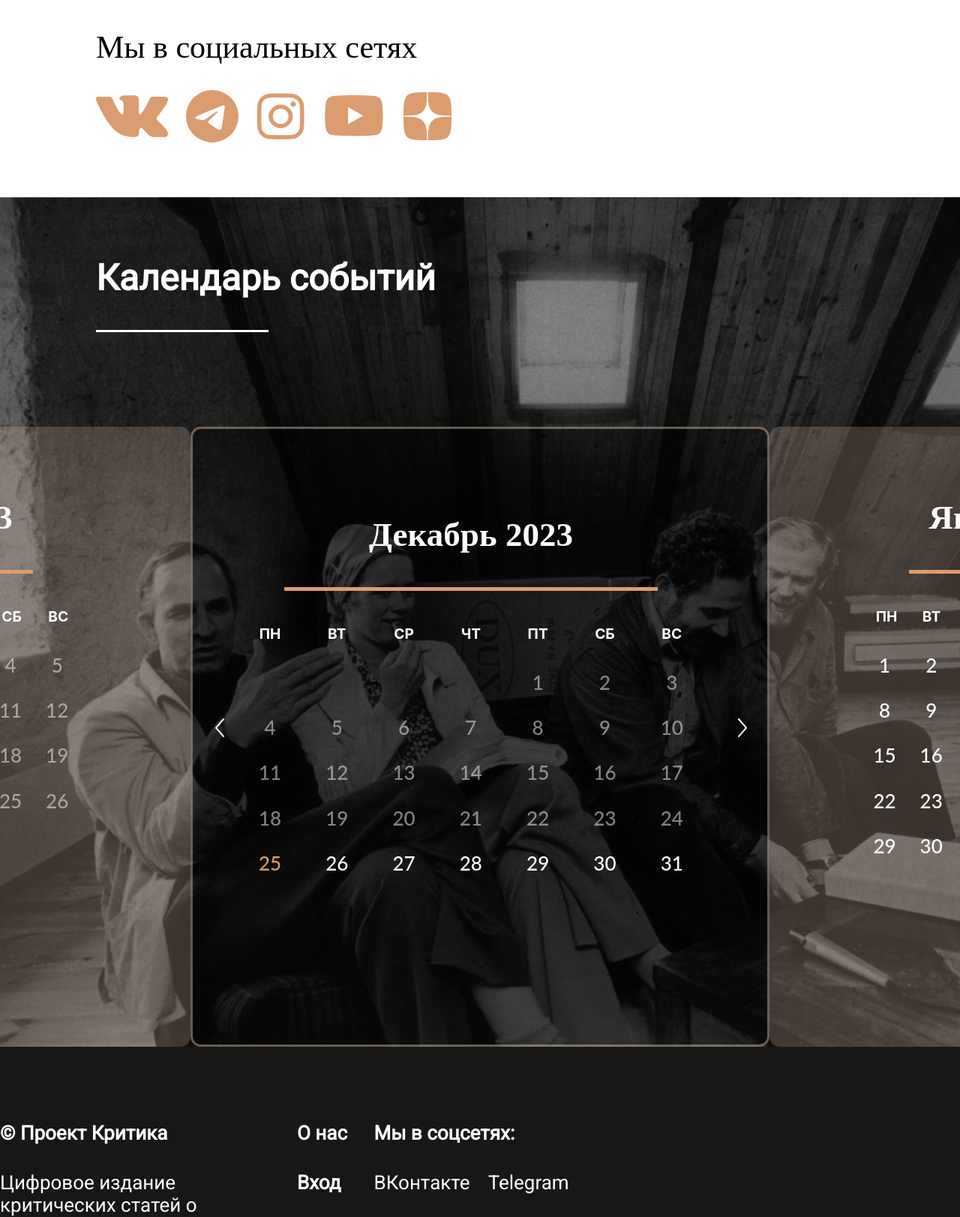
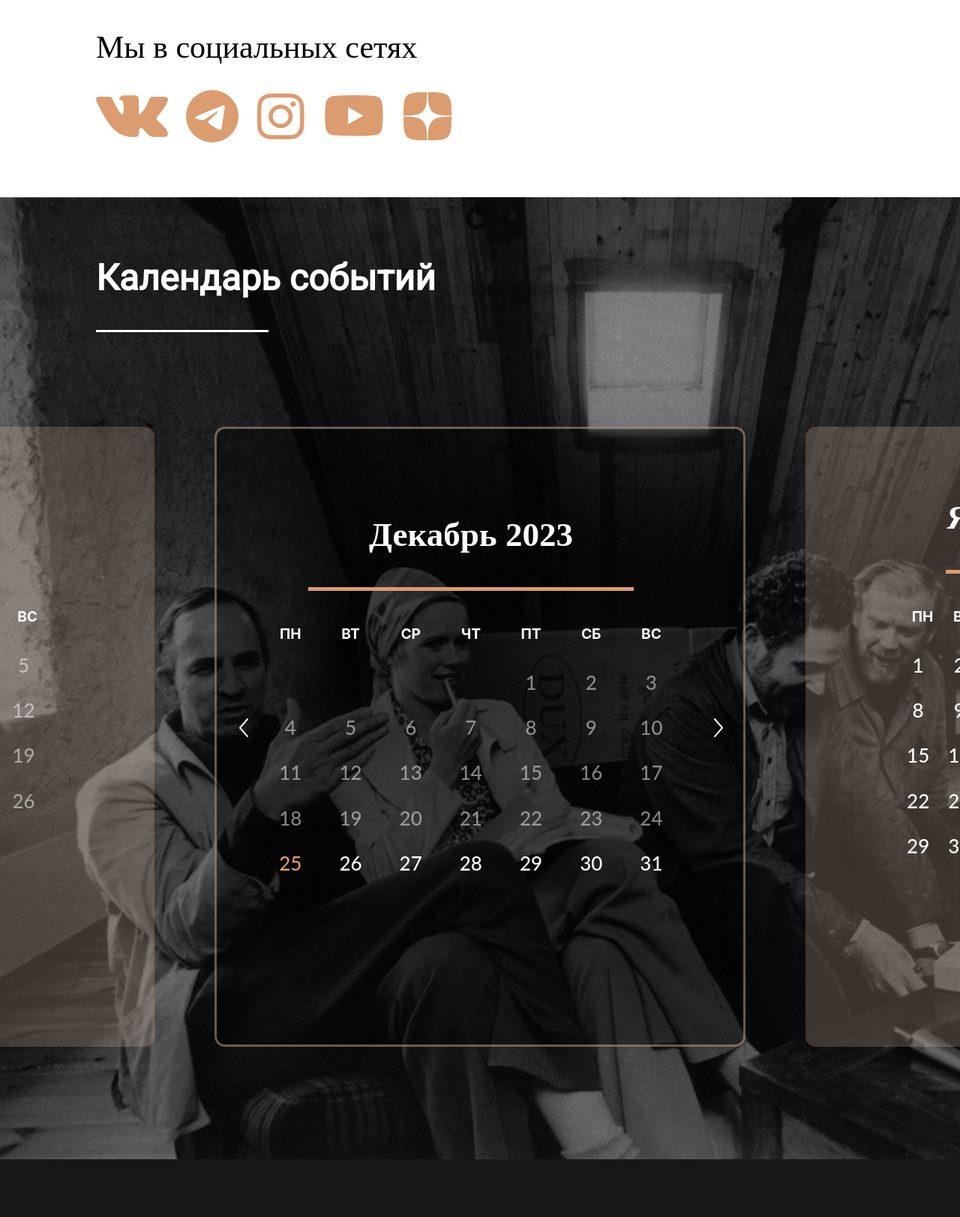
Before and after one commit to gleb-skobinsky/critics, a Django app: page / in a window 1280 px wide. Shown: the part 2770-4393 px from the top of the page at 75% size. Run offline with Django 4.2, Linux system fonts and the light colour scheme; data that the repository does not hold is empty; parts of the project's set-up code (start-up, migrations or seed data) failed here and were passed over; some libraries are stand-ins or nearby versions.

Commit message:
Fix layout

```diff
--- a/static/home.css
+++ b/static/home.css
@@ -368,8 +368,14 @@ body {
   background-size: cover;
 }
 
+.calendar-widget {
+    margin-top: 100px;
+    margin-bottom: 150px;
+}
+
 .calendar-overlay {
-  margin-top: 100px;
+  margin-left: 80px;
+  margin-right: 80px;
   background: rgba(0, 0, 0, 0.4);
   border: 3px solid rgba(255, 219, 192, 0.4);
   border-radius: 14px;
@@ -495,7 +501,6 @@ body {
   padding-left: 1.5rem;
 }
 .previous-month {
-  margin-top: 100px;
   background: rgba(255, 219, 192, 0.2);
   border-radius: 0px 14px 14px 0px;
   padding-left: 64px;
@@ -515,7 +520,6 @@ body {
   overflow: hidden;
 }
 .next-month {
-  margin-top: 100px;
   background: rgba(255, 219, 192, 0.2);
   border-radius: 14px 0px 0px 14px;
   padding-left: 64px;
--- a/templates/homev2.html
+++ b/templates/homev2.html
@@ -313,7 +313,7 @@
             </svg>
         </div>
         <div class="calendar-slides-container">
-            <div class="previous-month" id="previous-month-content">
+            <div class="previous-month calendar-widget" id="previous-month-content">
                 <div id="v-cal">
                     <div class="vcal-header">
                         <div class="columns is-calendar">
@@ -357,7 +357,7 @@
                     </div>
                 </div>
             </div>
-            <div class="calendar-overlay">
+            <div class="calendar-overlay calendar-widget">
                 <div id="v-cal">
                     <div class="vcal-header">
                         <div class="columns is-calendar">
@@ -425,7 +425,7 @@
                     </div>
                 </div>
             </div>
-            <div class="next-month">
+            <div class="next-month calendar-widget">
                 <div id="v-cal">
                     <div class="vcal-header">
                         <div class="columns is-calendar">
```
